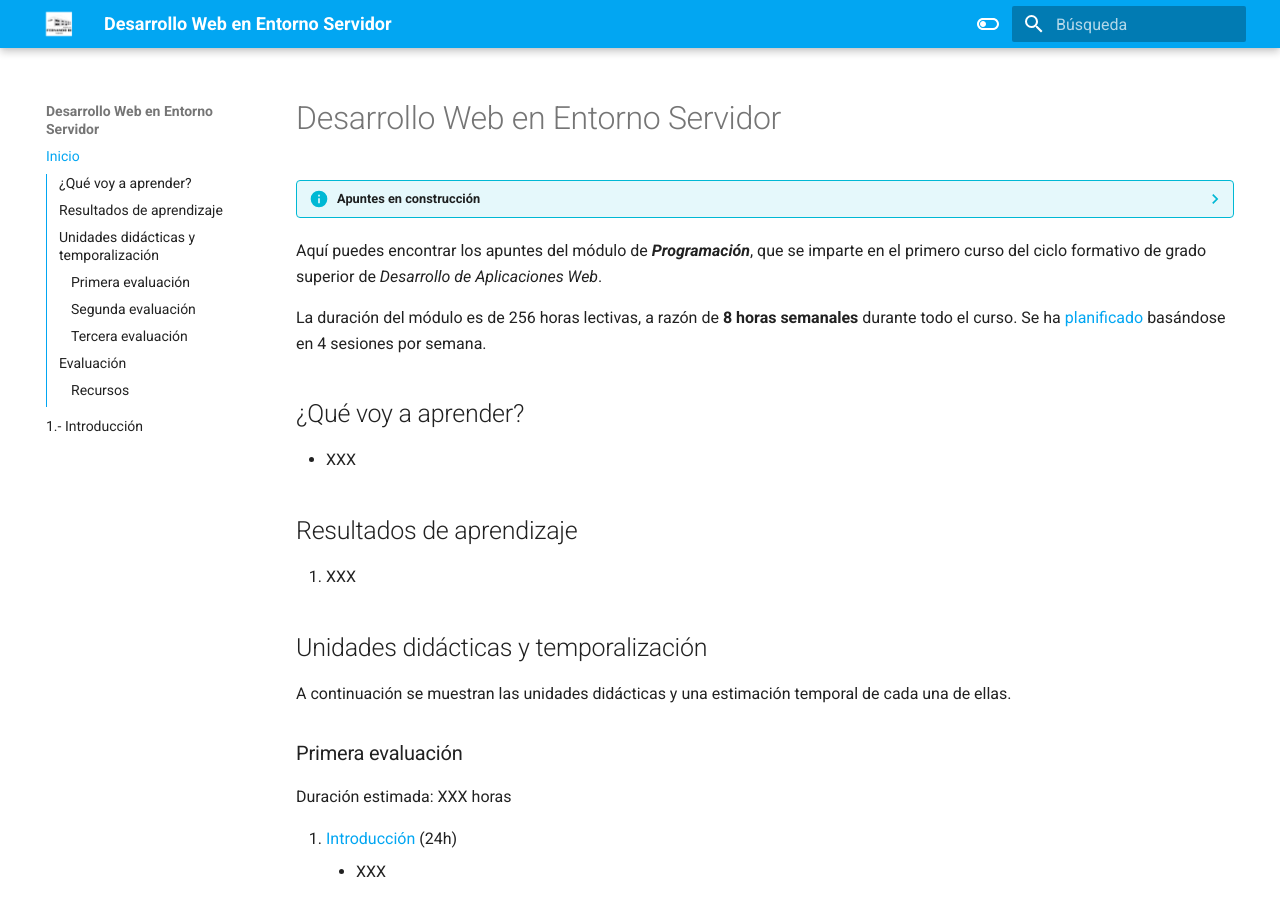
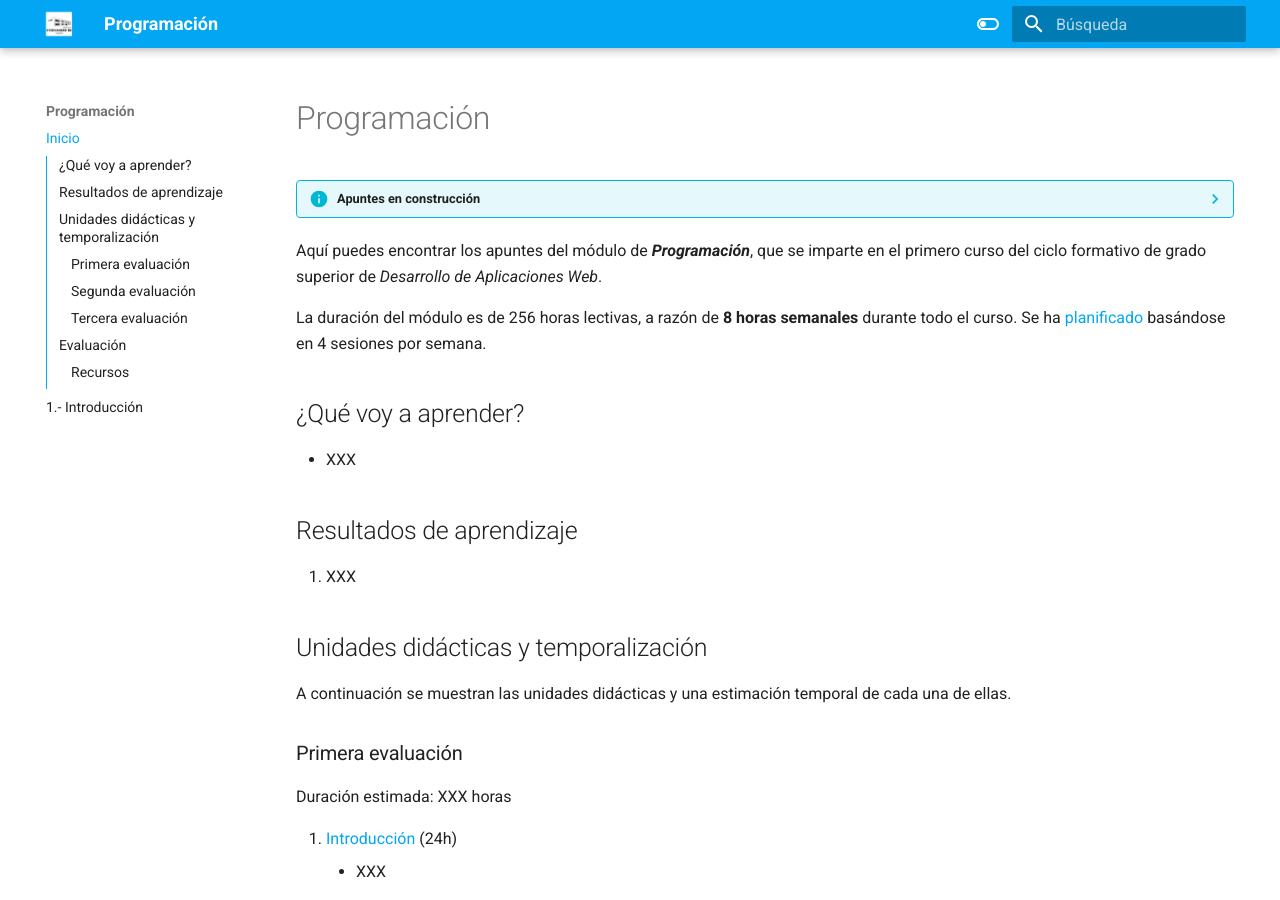
Before and after one commit to elblo/prog2526apuntes, an MkDocs documentation site: the page built from docs/index.md, in a window 1280 px wide and 900 px high. Built offline with MkDocs 1.6.1 and Material for MkDocs 9.7.7, drawn with Linux system fonts in a browser that asks for light colours.

Commit message:
Cambios en títulos

```diff
--- a/docs/index.md
+++ b/docs/index.md
@@ -1,7 +1,7 @@
-# Desarrollo Web en Entorno Servidor
+# Programación
 
 ??? info "Apuntes en construcción"
-    Estos apuntes se están elaborando por [*Eladio Blanco*](https://x.com/eladioblanco) durante el curso 25/26*.
+    Estos apuntes se están elaborando por [*Eladio Blanco*](https://x.com/eladioblanco) durante el curso 25/26.
 
 Aquí puedes encontrar los apuntes del módulo de ***Programación***, que se imparte en el primero curso del ciclo formativo de grado superior de *Desarrollo de Aplicaciones Web*.
 
--- a/mkdocs.yml
+++ b/mkdocs.yml
@@ -1,4 +1,4 @@
-site_name: Desarrollo Web en Entorno Servidor
+site_name: Programación
 site_url: https://elblo.github.io/prog2526apuntes
 use_directory_urls: false
 
```
Also changed, not shown: docs/01introduccion.md (+1 -1 lines).
